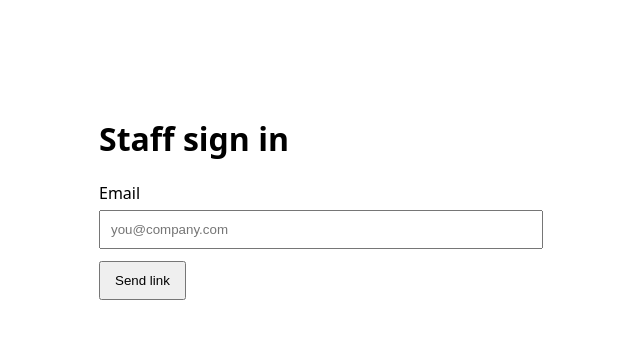
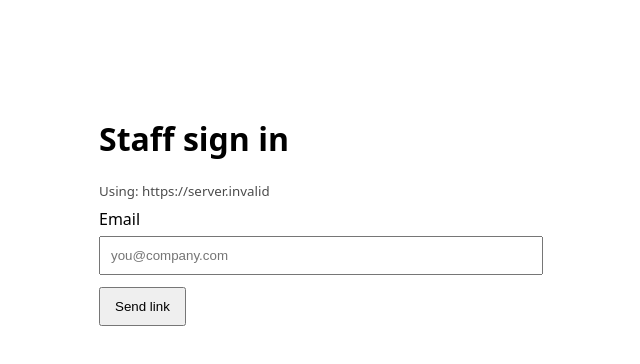
Before and after one commit to rebelribbon/rr-staff, a Next.js app: page /signin in a window 1280 px wide. Shown: the top 364 px of the page, without its empty margins (331-971 px from the left). Built offline with nearby package versions, Linux system fonts and the light colour scheme; no server answers.

Commit message:
Update signin.js

```diff
--- a/pages/signin.js
+++ b/pages/signin.js
@@ -29,6 +29,9 @@ export default function SignIn() {
   return (
     <main style={{ maxWidth: 420, margin: "72px auto", padding: 24, fontFamily: "system-ui" }}>
       <h1>Staff sign in</h1>
+      <small style={{opacity:.7,display:"block",marginBottom:8}}>
+        Using: {process.env.NEXT_PUBLIC_SUPABASE_URL}
+      </small>
       {sent ? (
         <p>Check your email for a sign in link.</p>
       ) : (
```
